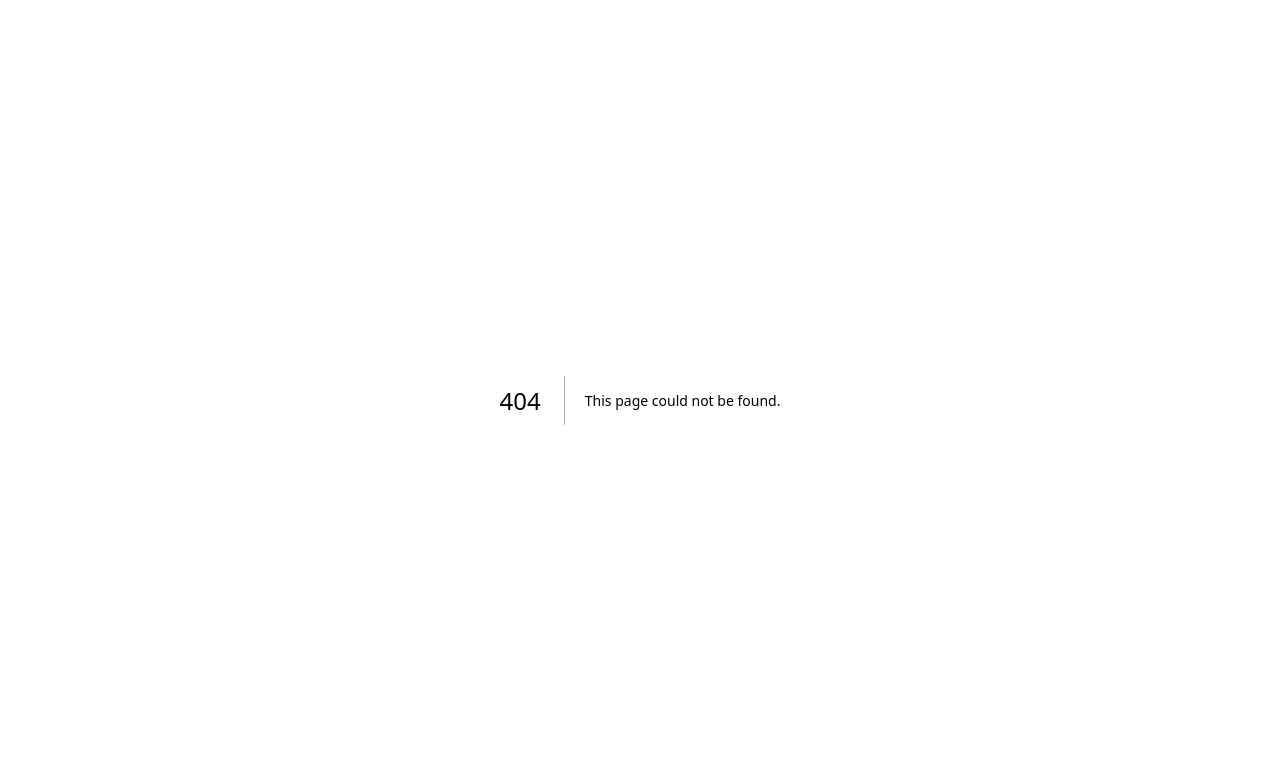
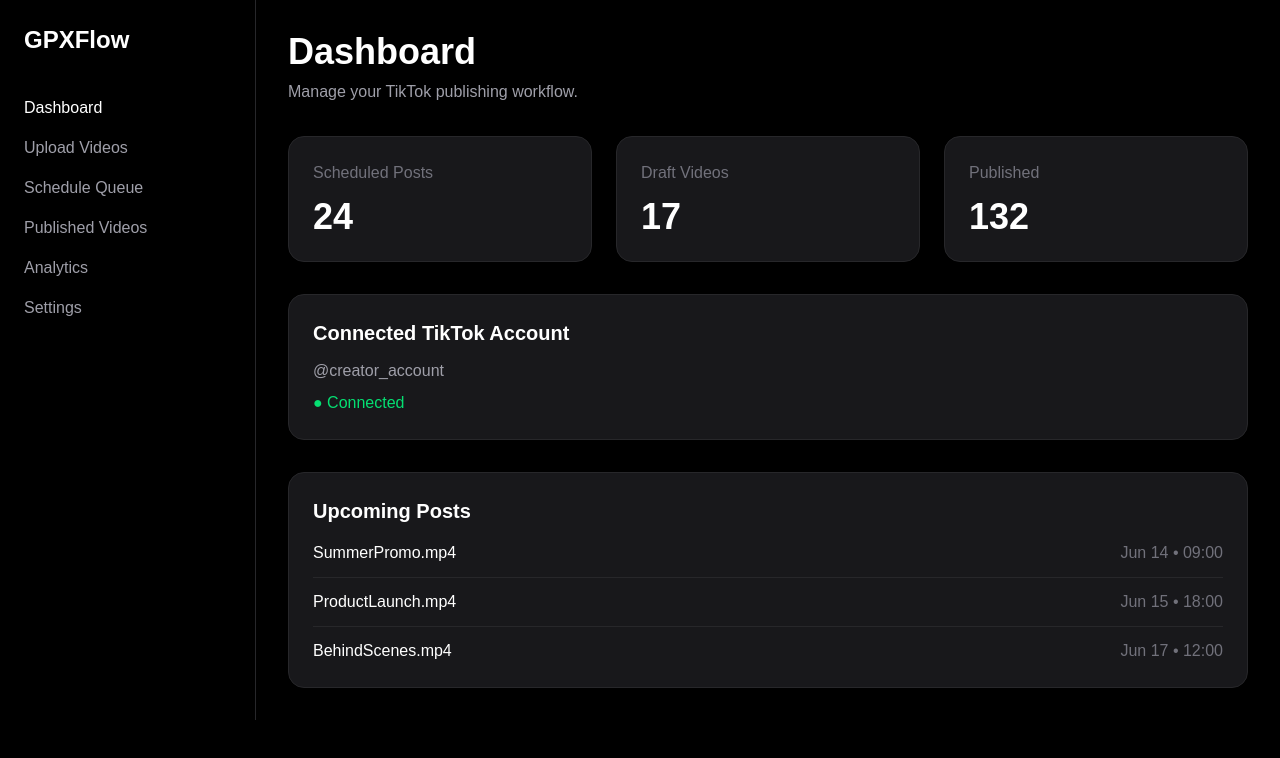
Before and after one commit to GenkPekox/GPXFlow, a Next.js app: page /dashboard in a window 1280 px wide. Before the commit this address had no page. Shown: the top 758 px of the page. Built offline with nearby package versions, Linux system fonts and the light colour scheme.

Commit message:
GPXFlow initial dashboard

```diff
--- /dev/null
+++ b/app/dashboard/page.tsx
@@ -0,0 +1,119 @@
+export default function Dashboard() {
+  return (
+    <main className="min-h-screen bg-black text-white">
+      <div className="flex">
+
+        {/* Sidebar */}
+        <aside className="w-64 border-r border-zinc-800 p-6">
+          <h1 className="mb-10 text-2xl font-bold">
+            GPXFlow
+          </h1>
+
+          <nav className="space-y-4 text-zinc-400">
+            <div className="text-white">Dashboard</div>
+            <div>Upload Videos</div>
+            <div>Schedule Queue</div>
+            <div>Published Videos</div>
+            <div>Analytics</div>
+            <div>Settings</div>
+          </nav>
+        </aside>
+
+        {/* Main Content */}
+        <section className="flex-1 p-8">
+
+          <h2 className="text-4xl font-bold">
+            Dashboard
+          </h2>
+
+          <p className="mt-2 text-zinc-400">
+            Manage your TikTok publishing workflow.
+          </p>
+
+          {/* Stats */}
+          <div className="mt-8 grid gap-6 md:grid-cols-3">
+
+            <div className="rounded-2xl border border-zinc-800 bg-zinc-900 p-6">
+              <div className="text-zinc-500">
+                Scheduled Posts
+              </div>
+
+              <div className="mt-3 text-4xl font-bold">
+                24
+              </div>
+            </div>
+
+            <div className="rounded-2xl border border-zinc-800 bg-zinc-900 p-6">
+              <div className="text-zinc-500">
+                Draft Videos
+              </div>
+
+              <div className="mt-3 text-4xl font-bold">
+                17
+              </div>
+            </div>
+
+            <div className="rounded-2xl border border-zinc-800 bg-zinc-900 p-6">
+              <div className="text-zinc-500">
+                Published
+              </div>
+
+              <div className="mt-3 text-4xl font-bold">
+                132
+              </div>
+            </div>
+
+          </div>
+
+          {/* Connected Account */}
+          <div className="mt-8 rounded-2xl border border-zinc-800 bg-zinc-900 p-6">
+            <h3 className="text-xl font-semibold">
+              Connected TikTok Account
+            </h3>
+
+            <p className="mt-3 text-zinc-400">
+              @creator_account
+            </p>
+
+            <p className="mt-2 text-green-400">
+              ● Connected
+            </p>
+          </div>
+
+          {/* Upcoming Posts */}
+          <div className="mt-8 rounded-2xl border border-zinc-800 bg-zinc-900 p-6">
+            <h3 className="mb-4 text-xl font-semibold">
+              Upcoming Posts
+            </h3>
+
+            <div className="space-y-3">
+
+              <div className="flex justify-between border-b border-zinc-800 pb-3">
+                <span>SummerPromo.mp4</span>
+                <span className="text-zinc-500">
+                  Jun 14 • 09:00
+                </span>
+              </div>
+
+              <div className="flex justify-between border-b border-zinc-800 pb-3">
+                <span>ProductLaunch.mp4</span>
+                <span className="text-zinc-500">
+                  Jun 15 • 18:00
+                </span>
+              </div>
+
+              <div className="flex justify-between">
+                <span>BehindScenes.mp4</span>
+                <span className="text-zinc-500">
+                  Jun 17 • 12:00
+                </span>
+              </div>
+
+            </div>
+          </div>
+
+        </section>
+      </div>
+    </main>
+  );
+}
--- a/app/page.tsx
+++ b/app/page.tsx
@@ -2,64 +2,256 @@ import Image from "next/image";
 
 export default function Home() {
   return (
-    <div className="flex flex-col flex-1 items-center justify-center bg-zinc-50 font-sans dark:bg-black">
-      <main className="flex flex-1 w-full max-w-3xl flex-col items-center justify-between py-32 px-16 bg-white dark:bg-black sm:items-start">
+    <main className="min-h-screen overflow-hidden bg-gradient-to-b from-black via-zinc-950 to-black text-white">
+      <div className="mx-auto max-w-7xl px-6">
+
+        {/* Navbar */}
+        <nav className="flex items-center justify-between py-6">
+          <div className="flex items-center gap-3">
             <Image
-          className="dark:invert"
-          src="/next.svg"
-          alt="Next.js logo"
-          width={100}
-          height={20}
+              src="/LOGO3.png"
+              alt="GPXFlow Logo"
+              width={60}
+              height={60}
               priority
             />
-        <div className="flex flex-col items-center gap-6 text-center sm:items-start sm:text-left">
-          <h1 className="max-w-xs text-3xl font-semibold leading-10 tracking-tight text-black dark:text-zinc-50">
-            To get started, edit the page.tsx file.
-          </h1>
-          <p className="max-w-md text-lg leading-8 text-zinc-600 dark:text-zinc-400">
-            Looking for a starting point or more instructions? Head over to{" "}
-            <a
-              href="https://vercel.com/templates?framework=next.js&utm_source=create-next-app&utm_medium=appdir-template-tw&utm_campaign=create-next-app"
-              className="font-medium text-zinc-950 dark:text-zinc-50"
-            >
-              Templates
-            </a>{" "}
-            or the{" "}
-            <a
-              href="https://nextjs.org/learn?utm_source=create-next-app&utm_medium=appdir-template-tw&utm_campaign=create-next-app"
-              className="font-medium text-zinc-950 dark:text-zinc-50"
-            >
-              Learning
-            </a>{" "}
-            center.
-          </p>
+            <span className="text-2xl font-bold">GPXFlow</span>
           </div>
-        <div className="flex flex-col gap-4 text-base font-medium sm:flex-row">
-          <a
-            className="flex h-12 w-full items-center justify-center gap-2 rounded-full bg-foreground px-5 text-background transition-colors hover:bg-[#383838] dark:hover:bg-[#ccc] md:w-[158px]"
-            href="https://vercel.com/new?utm_source=create-next-app&utm_medium=appdir-template-tw&utm_campaign=create-next-app"
-            target="_blank"
-            rel="noopener noreferrer"
-          >
-            <Image
-              className="dark:invert"
-              src="/vercel.svg"
-              alt="Vercel logomark"
-              width={16}
-              height={16}
-            />
-            Deploy Now
+
+          <div className="hidden md:flex items-center gap-8 text-zinc-400">
+            <a href="#" className="transition hover:text-white">
+              Features
             </a>
-          <a
-            className="flex h-12 w-full items-center justify-center rounded-full border border-solid border-black/[.08] px-5 transition-colors hover:border-transparent hover:bg-black/[.04] dark:border-white/[.145] dark:hover:bg-[#1a1a1a] md:w-[158px]"
-            href="https://nextjs.org/docs?utm_source=create-next-app&utm_medium=appdir-template-tw&utm_campaign=create-next-app"
-            target="_blank"
-            rel="noopener noreferrer"
-          >
-            Documentation
+            <a href="#" className="transition hover:text-white">
+              Pricing
+            </a>
+            <a href="#" className="transition hover:text-white">
+              About
             </a>
           </div>
+
+          <button className="rounded-xl bg-white px-5 py-3 font-semibold text-black transition hover:opacity-90">
+            Login with TikTok
+          </button>
+        </nav>
+
+        {/* Hero */}
+        <section className="flex flex-col items-center pt-20 text-center">
+
+          <div className="mb-6 rounded-full border border-zinc-800 px-4 py-2 text-sm text-zinc-400">
+            Professional TikTok Workflow Platform
+          </div>
+
+          <div className="relative mb-6">
+            <div className="absolute inset-0 rounded-full bg-cyan-500/20 blur-3xl"></div>
+
+            <Image
+              src="/LOGO3.png"
+              alt="GPXFlow"
+              width={280}
+              height={280}
+              priority
+              className="relative z-10"
+            />
+          </div>
+
+          <h1 className="max-w-5xl text-5xl font-bold leading-tight md:text-7xl">
+            Manage TikTok Publishing
+            <br />
+            From One Professional Dashboard
+          </h1>
+
+          <p className="mt-8 max-w-2xl text-xl text-zinc-400">
+            Upload videos, organize content, schedule publishing,
+            and manage your TikTok workflow from a single platform.
+          </p>
+
+          <div className="mt-10 flex flex-col gap-4 sm:flex-row">
+            <button className="rounded-xl bg-white px-8 py-4 text-lg font-semibold text-black transition hover:opacity-90">
+              Login with TikTok
+            </button>
+
+            <button className="rounded-xl border border-zinc-700 px-8 py-4 text-lg transition hover:bg-zinc-900">
+              Watch Demo
+            </button>
+          </div>
+        </section>
+
+        {/* Stats */}
+        <section className="mt-24 grid gap-6 md:grid-cols-3">
+
+          <div className="rounded-3xl border border-zinc-800 bg-zinc-900/50 p-8">
+            <div className="text-4xl font-bold">24/7</div>
+            <div className="mt-3 text-zinc-400">
+              Automated scheduling
+            </div>
+          </div>
+
+          <div className="rounded-3xl border border-zinc-800 bg-zinc-900/50 p-8">
+            <div className="text-4xl font-bold">Unlimited</div>
+            <div className="mt-3 text-zinc-400">
+              Content organization
+            </div>
+          </div>
+
+          <div className="rounded-3xl border border-zinc-800 bg-zinc-900/50 p-8">
+            <div className="text-4xl font-bold">1 Dashboard</div>
+            <div className="mt-3 text-zinc-400">
+              Manage your workflow
+            </div>
+          </div>
+
+        </section>
+
+        {/* Dashboard Preview */}
+        <section className="py-24">
+          <div className="overflow-hidden rounded-3xl border border-zinc-800 bg-zinc-900 shadow-2xl">
+
+            {/* Window Header */}
+            <div className="flex items-center gap-2 border-b border-zinc-800 p-4">
+              <div className="h-3 w-3 rounded-full bg-red-500"></div>
+              <div className="h-3 w-3 rounded-full bg-yellow-500"></div>
+              <div className="h-3 w-3 rounded-full bg-green-500"></div>
+            </div>
+
+            <div className="grid md:grid-cols-4">
+
+              {/* Sidebar */}
+              <div className="border-r border-zinc-800 p-6">
+                <h3 className="mb-8 text-xl font-bold">
+                  GPXFlow
+                </h3>
+
+                <div className="space-y-5 text-zinc-400">
+                  <div>Dashboard</div>
+                  <div>TikTok Upload</div>
+                  <div>Schedule Queue</div>
+                  <div>Published Videos</div>
+                  <div>Analytics</div>
+                  <div>Connected Accounts</div>
+                </div>
+              </div>
+
+              {/* Main Content */}
+              <div className="p-8 md:col-span-3">
+
+                <div className="mb-6 rounded-2xl border border-zinc-800 bg-black p-6">
+                  <div className="text-zinc-500">
+                    Connected TikTok Account
+                  </div>
+
+                  <div className="mt-2 text-2xl font-bold">
+                    @creator_account
+                  </div>
+
+                  <div className="mt-2 text-green-400">
+                    ● Connected
+                  </div>
+                </div>
+
+                {/* KPI Cards */}
+                <div className="grid gap-4 md:grid-cols-3">
+
+                  <div className="rounded-2xl bg-black p-6">
+                    <div className="text-zinc-500">
+                      Scheduled Today
+                    </div>
+                    <div className="mt-3 text-3xl font-bold">
+                      12
+                    </div>
+                  </div>
+
+                  <div className="rounded-2xl bg-black p-6">
+                    <div className="text-zinc-500">
+                      Draft Videos
+                    </div>
+                    <div className="mt-3 text-3xl font-bold">
+                      42
+                    </div>
+                  </div>
+
+                  <div className="rounded-2xl bg-black p-6">
+                    <div className="text-zinc-500">
+                      Published Videos
+                    </div>
+                    <div className="mt-3 text-3xl font-bold">
+                      318
+                    </div>
+                  </div>
+
+                </div>
+
+                {/* Calendar */}
+                <div className="mt-6 rounded-2xl bg-black p-6">
+
+                  <div className="mb-4 text-xl font-semibold">
+                    Content Calendar
+                  </div>
+
+                  <div className="grid grid-cols-7 gap-3 text-center text-sm">
+
+                    <div>Mon</div>
+                    <div>Tue</div>
+                    <div>Wed</div>
+                    <div>Thu</div>
+                    <div>Fri</div>
+                    <div>Sat</div>
+                    <div>Sun</div>
+
+                    <div className="rounded-lg border border-zinc-800 p-3">9</div>
+                    <div className="rounded-lg border border-cyan-500 p-3">10</div>
+                    <div className="rounded-lg border border-zinc-800 p-3">11</div>
+                    <div className="rounded-lg border border-cyan-500 p-3">12</div>
+                    <div className="rounded-lg border border-zinc-800 p-3">13</div>
+                    <div className="rounded-lg border border-cyan-500 p-3">14</div>
+                    <div className="rounded-lg border border-zinc-800 p-3">15</div>
+
+                  </div>
+
+                </div>
+
+                {/* Upcoming Posts */}
+                <div className="mt-6 rounded-2xl bg-black p-6">
+
+                  <div className="mb-4 text-xl font-semibold">
+                    Upcoming Posts
+                  </div>
+
+                  <div className="space-y-4">
+
+                    <div className="flex items-center justify-between rounded-xl border border-zinc-800 p-4">
+                      <span>SummerPromo.mp4</span>
+                      <span className="text-zinc-500">
+                        Jun 14 • 09:00
+                      </span>
+                    </div>
+
+                    <div className="flex items-center justify-between rounded-xl border border-zinc-800 p-4">
+                      <span>ProductDemo.mp4</span>
+                      <span className="text-zinc-500">
+                        Jun 15 • 18:00
+                      </span>
+                    </div>
+
+                    <div className="flex items-center justify-between rounded-xl border border-zinc-800 p-4">
+                      <span>BehindScenes.mp4</span>
+                      <span className="text-zinc-500">
+                        Jun 17 • 12:00
+                      </span>
+                    </div>
+
+                  </div>
+
+                </div>
+
+              </div>
+
+            </div>
+
+          </div>
+        </section>
+
+      </div>
     </main>
-    </div>
   );
 }
```
Also changed, not shown: public/LOGO3.png (added). Lines whose indentation alone changed are shown as unchanged.
